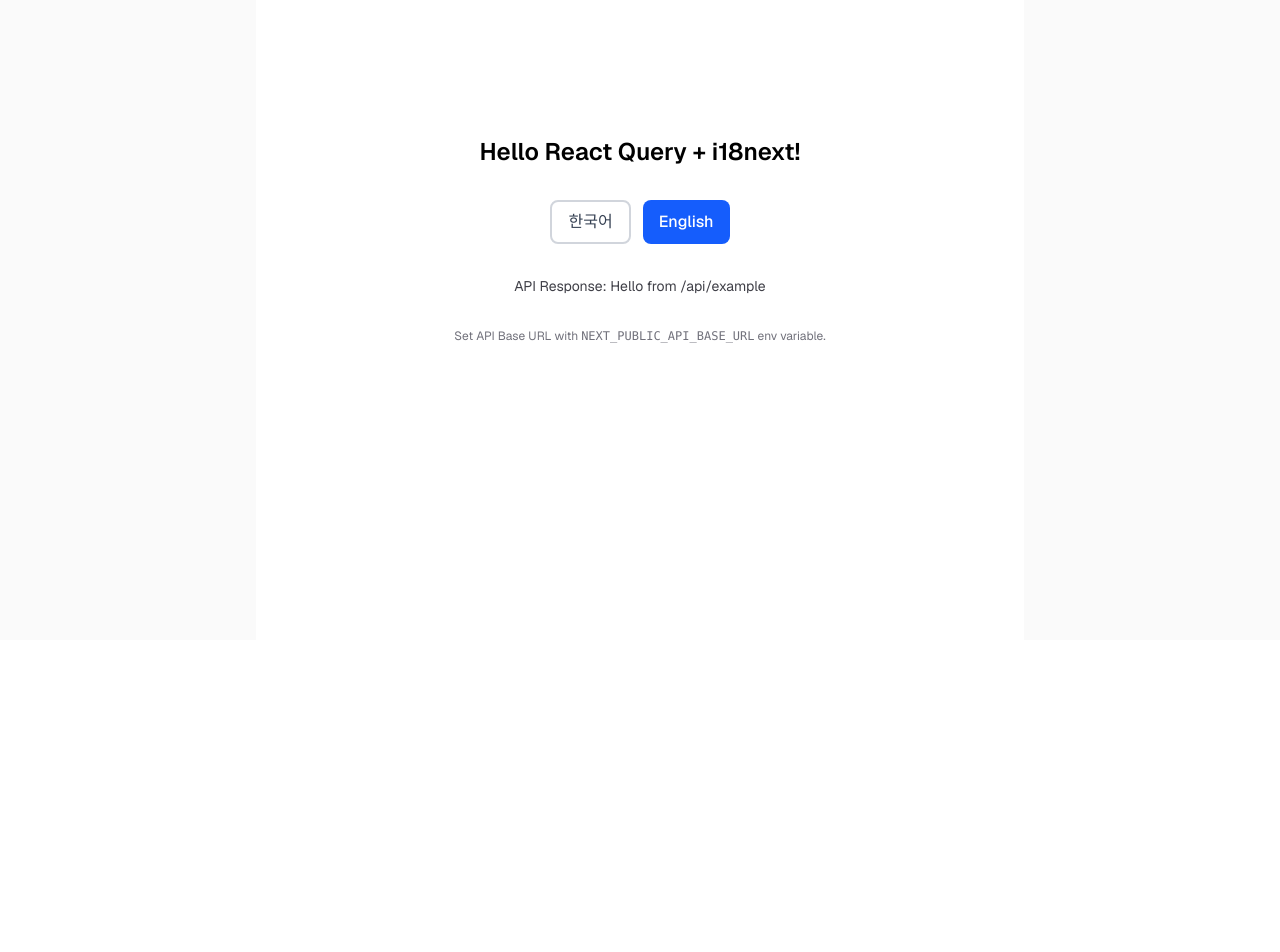
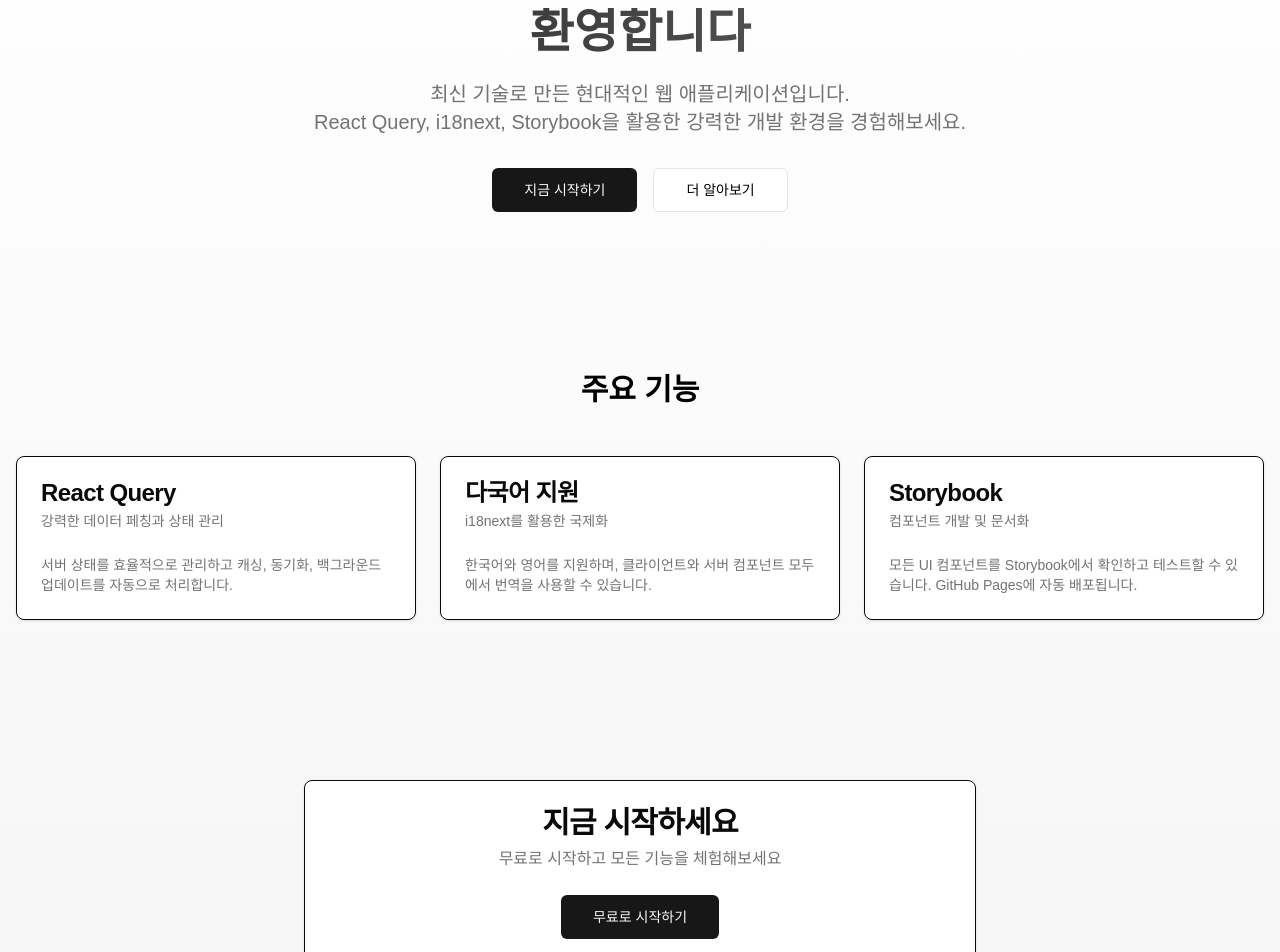
Before and after one commit to KimGenius1214/my_nextjs_app, a Next.js app: page / in a window 1280 px wide. Shown: the part 160-1112 px from the top of the page. Before the commit the page ends 800 px from the top, so only its background shows below. Built offline with nearby package versions, Linux system fonts and the light colour scheme; no server answers.

Commit message:
Feat (login): 로그인 페이지 생성

```diff
--- /dev/null
+++ b/app/login/page.tsx
@@ -0,0 +1,169 @@
+"use client";
+
+import { useState } from "react";
+import Link from "next/link";
+import { useRouter } from "next/navigation";
+import { Button } from "@/components/ui/shadcn/Actions/Button";
+import { Input } from "@/components/ui/shadcn/Forms/Input";
+import { Card, CardContent, CardDescription, CardFooter, CardHeader, CardTitle } from "@/components/ui/shadcn/Layout/Card";
+import { Alert, AlertDescription, AlertTitle } from "@/components/ui/shadcn/Feedback/Alert";
+import { AlertCircle } from "lucide-react";
+
+export default function LoginPage() {
+  const router = useRouter();
+  const [email, setEmail] = useState("");
+  const [password, setPassword] = useState("");
+  const [error, setError] = useState("");
+  const [isLoading, setIsLoading] = useState(false);
+
+  const handleSubmit = async (e: React.FormEvent) => {
+    e.preventDefault();
+    setError("");
+    setIsLoading(true);
+
+    // 간단한 유효성 검사
+    if (!email || !password) {
+      setError("이메일과 비밀번호를 모두 입력해주세요.");
+      setIsLoading(false);
+      return;
+    }
+
+    if (!email.includes("@")) {
+      setError("올바른 이메일 형식이 아닙니다.");
+      setIsLoading(false);
+      return;
+    }
+
+    // 실제 로그인 로직은 여기에 구현
+    // 예시: API 호출
+    try {
+      // await loginAPI(email, password);
+
+      // 시뮬레이션을 위한 지연
+      await new Promise((resolve) => setTimeout(resolve, 1000));
+
+      // 로그인 성공 시 홈으로 이동
+      router.push("/");
+    } catch (err) {
+      setError("로그인에 실패했습니다. 이메일과 비밀번호를 확인해주세요.");
+    } finally {
+      setIsLoading(false);
+    }
+  };
+
+  return (
+    <div className="min-h-screen flex items-center justify-center bg-gradient-to-b from-background to-muted p-4">
+      <div className="w-full max-w-md">
+        {/* Back to Home */}
+        <div className="mb-4">
+          <Link href="/">
+            <Button variant="ghost" size="sm">
+              ← 홈으로
+            </Button>
+          </Link>
+        </div>
+
+        <Card>
+          <CardHeader className="space-y-1">
+            <CardTitle className="text-2xl text-center">로그인</CardTitle>
+            <CardDescription className="text-center">
+              계정에 로그인하여 계속하세요
+            </CardDescription>
+          </CardHeader>
+          <CardContent>
+            <form onSubmit={handleSubmit} className="space-y-4">
+              {error && (
+                <Alert variant="destructive">
+                  <AlertCircle className="h-4 w-4" />
+                  <AlertTitle>오류</AlertTitle>
+                  <AlertDescription>{error}</AlertDescription>
+                </Alert>
+              )}
+
+              <div className="space-y-2">
+                <label htmlFor="email" className="text-sm font-medium">
+                  이메일
+                </label>
+                <Input
+                  id="email"
+                  type="email"
+                  placeholder="name@example.com"
+                  value={email}
+                  onChange={(e) => setEmail(e.target.value)}
+                  disabled={isLoading}
+                  required
+                />
+              </div>
+
+              <div className="space-y-2">
+                <label htmlFor="password" className="text-sm font-medium">
+                  비밀번호
+                </label>
+                <Input
+                  id="password"
+                  type="password"
+                  placeholder="비밀번호를 입력하세요"
+                  value={password}
+                  onChange={(e) => setPassword(e.target.value)}
+                  disabled={isLoading}
+                  required
+                />
+              </div>
+
+              <div className="flex items-center justify-between">
+                <div className="flex items-center space-x-2">
+                  <input
+                    type="checkbox"
+                    id="remember"
+                    className="h-4 w-4 rounded border-gray-300"
+                  />
+                  <label
+                    htmlFor="remember"
+                    className="text-sm text-muted-foreground"
+                  >
+                    로그인 상태 유지
+                  </label>
+                </div>
+                <Link
+                  href="/forgot-password"
+                  className="text-sm text-primary hover:underline"
+                >
+                  비밀번호 찾기
+                </Link>
+              </div>
+
+              <Button
+                type="submit"
+                className="w-full"
+                disabled={isLoading}
+              >
+                {isLoading ? "로그인 중..." : "로그인"}
+              </Button>
+            </form>
+          </CardContent>
+          <CardFooter className="flex flex-col space-y-4">
+            <div className="relative w-full">
+              <div className="absolute inset-0 flex items-center">
+                <span className="w-full border-t" />
+              </div>
+              <div className="relative flex justify-center text-xs uppercase">
+                <span className="bg-card px-2 text-muted-foreground">
+                  또는
+                </span>
+              </div>
+            </div>
+            <div className="text-center text-sm text-muted-foreground">
+              계정이 없으신가요?{" "}
+              <Link
+                href="/signup"
+                className="text-primary hover:underline font-medium"
+              >
+                회원가입
+              </Link>
+            </div>
+          </CardFooter>
+        </Card>
+      </div>
+    </div>
+  );
+}
--- a/app/page.tsx
+++ b/app/page.tsx
@@ -1,59 +1,118 @@
 "use client";
 
-import { useTranslation } from "react-i18next";
-import { useExampleQuery } from "../lib/hooks/useExampleQuery";
-// Figma Button 사용
-import { Button } from "../components/ui/figma/Button/Button";
+import Link from "next/link";
+import { Button } from "@/components/ui/shadcn/Actions/Button";
+import { Card, CardContent, CardDescription, CardHeader, CardTitle } from "@/components/ui/shadcn/Layout/Card";
 
-export default function Home() {
-  const { t, i18n } = useTranslation();
-  const { data, isLoading, isError } = useExampleQuery();
+export default function LandingPage() {
+  return (
+    <div className="min-h-screen bg-gradient-to-b from-background to-muted">
+      {/* Navigation */}
+      <nav className="container mx-auto px-4 py-6 flex items-center justify-between">
+        <div className="text-2xl font-bold">MyApp</div>
+        <div className="flex gap-4">
+          <Link href="/login">
+            <Button variant="ghost">로그인</Button>
+          </Link>
+          <Link href="/login">
+            <Button>시작하기</Button>
+          </Link>
+        </div>
+      </nav>
 
-  const changeLanguage = (lng: "en" | "ko") => {
-    void i18n.changeLanguage(lng);
-  };
-
-  const currentLanguage = i18n.language || "ko";
-
-  return (
-    <div className="flex min-h-screen items-center justify-center bg-zinc-50 font-sans dark:bg-black">
-      <main className="flex min-h-screen w-full max-w-3xl flex-col items-center justify-center gap-8 py-16 px-6 bg-white dark:bg-black">
-        <h1 className="text-2xl font-semibold text-black dark:text-zinc-50">
-          {t("hello")}
+      {/* Hero Section */}
+      <section className="container mx-auto px-4 py-20 text-center">
+        <h1 className="text-5xl font-bold mb-6 bg-gradient-to-r from-primary to-primary/60 bg-clip-text text-transparent">
+          환영합니다
         </h1>
-
-        <div className="flex gap-3">
-          <Button
-            variant={currentLanguage === "ko" ? "primary" : "outline"}
-            size="md"
-            onClick={() => changeLanguage("ko")}
-          >
-            한국어
-          </Button>
-          <Button
-            variant={currentLanguage === "en" ? "primary" : "outline"}
-            size="md"
-            onClick={() => changeLanguage("en")}
-          >
-            English
+        <p className="text-xl text-muted-foreground mb-8 max-w-2xl mx-auto">
+          최신 기술로 만든 현대적인 웹 애플리케이션입니다.
+          <br />
+          React Query, i18next, Storybook을 활용한 강력한 개발 환경을 경험해보세요.
+        </p>
+        <div className="flex gap-4 justify-center">
+          <Link href="/login">
+            <Button size="lg">지금 시작하기</Button>
+          </Link>
+          <Button size="lg" variant="outline">
+            더 알아보기
           </Button>
         </div>
+      </section>
 
-        <div className="text-sm text-zinc-700 dark:text-zinc-300">
-          {isLoading && <p>{t("loading")}</p>}
-          {isError && <p>{t("error")}</p>}
-          {data && (
-            <p>
-              {t("api_response")}: {data.message}
-            </p>
-          )}
+      {/* Features Section */}
+      <section className="container mx-auto px-4 py-20">
+        <h2 className="text-3xl font-bold text-center mb-12">주요 기능</h2>
+        <div className="grid md:grid-cols-3 gap-6">
+          <Card>
+            <CardHeader>
+              <CardTitle>React Query</CardTitle>
+              <CardDescription>
+                강력한 데이터 페칭과 상태 관리
+              </CardDescription>
+            </CardHeader>
+            <CardContent>
+              <p className="text-sm text-muted-foreground">
+                서버 상태를 효율적으로 관리하고 캐싱, 동기화, 백그라운드 업데이트를 자동으로 처리합니다.
+              </p>
+            </CardContent>
+          </Card>
+
+          <Card>
+            <CardHeader>
+              <CardTitle>다국어 지원</CardTitle>
+              <CardDescription>
+                i18next를 활용한 국제화
+              </CardDescription>
+            </CardHeader>
+            <CardContent>
+              <p className="text-sm text-muted-foreground">
+                한국어와 영어를 지원하며, 클라이언트와 서버 컴포넌트 모두에서 번역을 사용할 수 있습니다.
+              </p>
+            </CardContent>
+          </Card>
+
+          <Card>
+            <CardHeader>
+              <CardTitle>Storybook</CardTitle>
+              <CardDescription>
+                컴포넌트 개발 및 문서화
+              </CardDescription>
+            </CardHeader>
+            <CardContent>
+              <p className="text-sm text-muted-foreground">
+                모든 UI 컴포넌트를 Storybook에서 확인하고 테스트할 수 있습니다. GitHub Pages에 자동 배포됩니다.
+              </p>
+            </CardContent>
+          </Card>
         </div>
+      </section>
 
-        <p
-          className="text-xs text-zinc-500"
-          dangerouslySetInnerHTML={{ __html: t("env_info") }}
-        />
-       </main>
-     </div>
-   );
- }
+      {/* CTA Section */}
+      <section className="container mx-auto px-4 py-20 text-center">
+        <Card className="max-w-2xl mx-auto">
+          <CardHeader>
+            <CardTitle className="text-3xl">지금 시작하세요</CardTitle>
+            <CardDescription className="text-base">
+              무료로 시작하고 모든 기능을 체험해보세요
+            </CardDescription>
+          </CardHeader>
+          <CardContent>
+            <Link href="/login">
+              <Button size="lg" className="w-full md:w-auto">
+                무료로 시작하기
+              </Button>
+            </Link>
+          </CardContent>
+        </Card>
+      </section>
+
+      {/* Footer */}
+      <footer className="container mx-auto px-4 py-8 border-t">
+        <div className="text-center text-sm text-muted-foreground">
+          <p>© 2024 MyApp. All rights reserved.</p>
+        </div>
+      </footer>
+    </div>
+  );
+}
```
